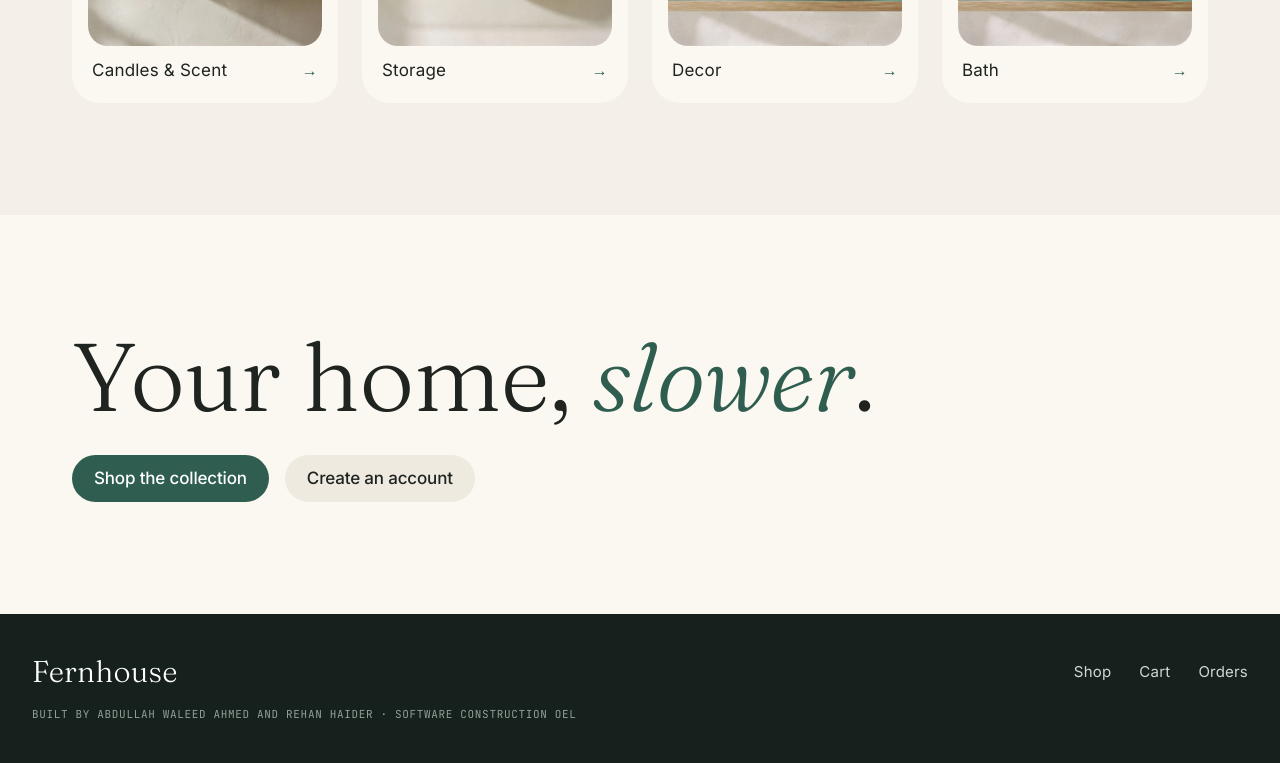
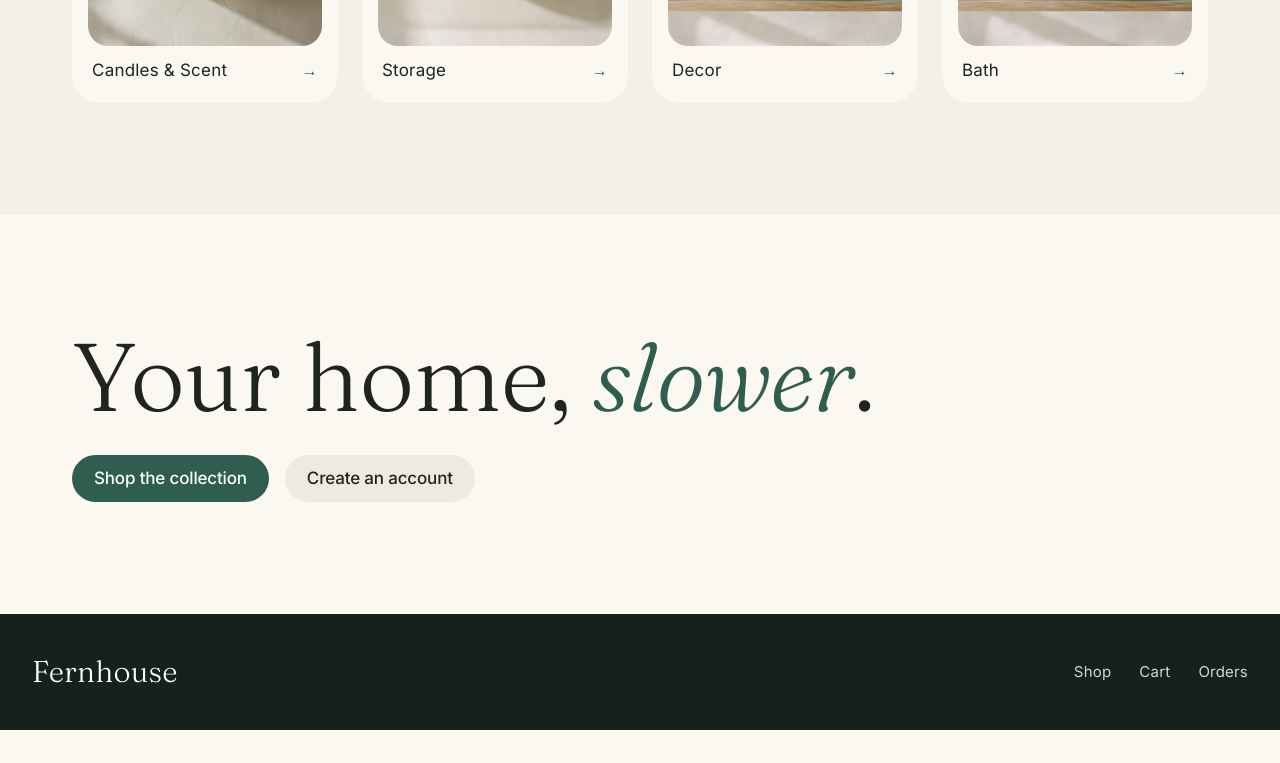
Before and after one commit to AWaleed-Ahmed/Fern-House, a React (Vite) app in the folder frontend/: page / in a window 1280 px wide. Shown: the part 6487-7250 px from the top of the page. After the commit the page ends 7217 px from the top, so only its background shows below. Built offline with nearby package versions, Linux system fonts and the light colour scheme; no server answers.

Commit message:
remove footer credit line

```diff
--- a/frontend/src/components/Layout.jsx
+++ b/frontend/src/components/Layout.jsx
@@ -84,9 +84,6 @@ export default function Layout() {
             <Link to="/cart" className="hover:text-white">Cart</Link>
             <Link to="/orders" className="hover:text-white">Orders</Link>
           </div>
-          <span className="label w-full text-[#8fa197]">
-            Built by Abdullah Waleed Ahmed and Rehan Haider · Software Construction OEL
-          </span>
         </div>
       </footer>
     </div>
```
